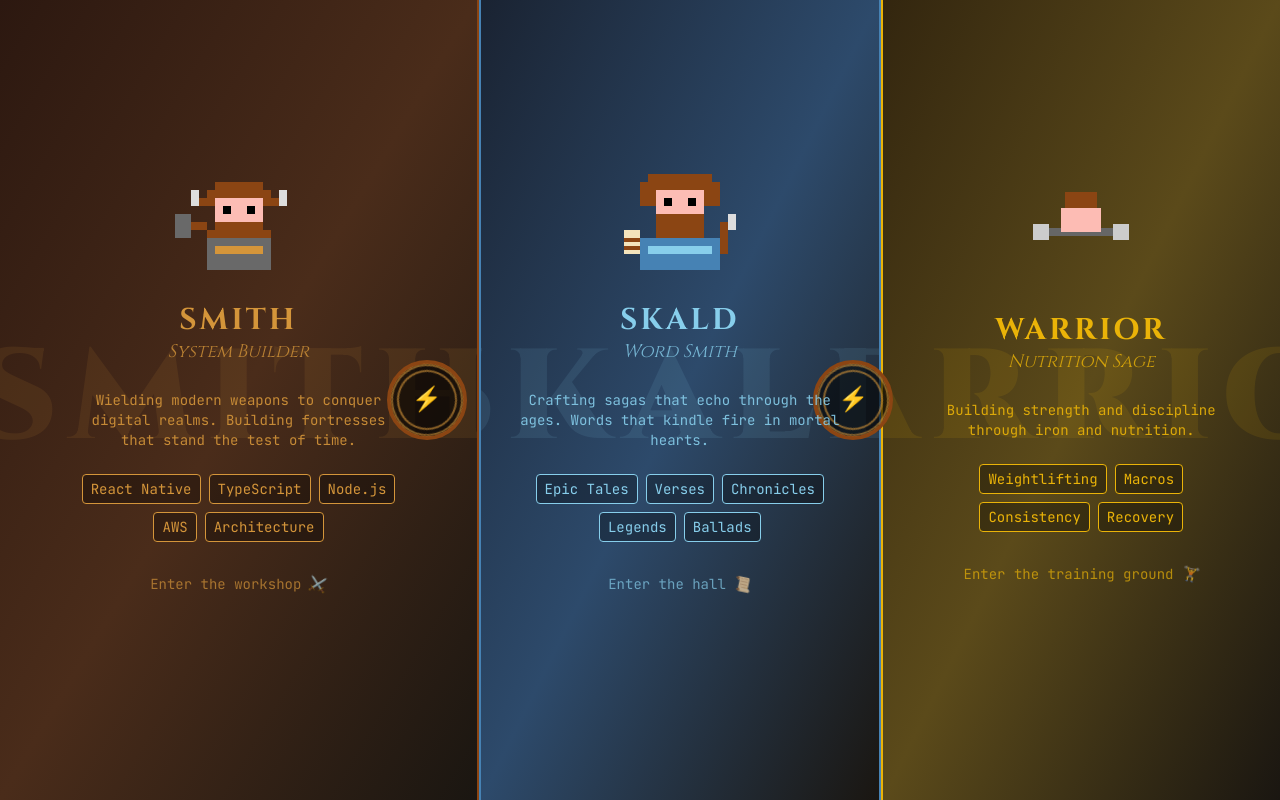
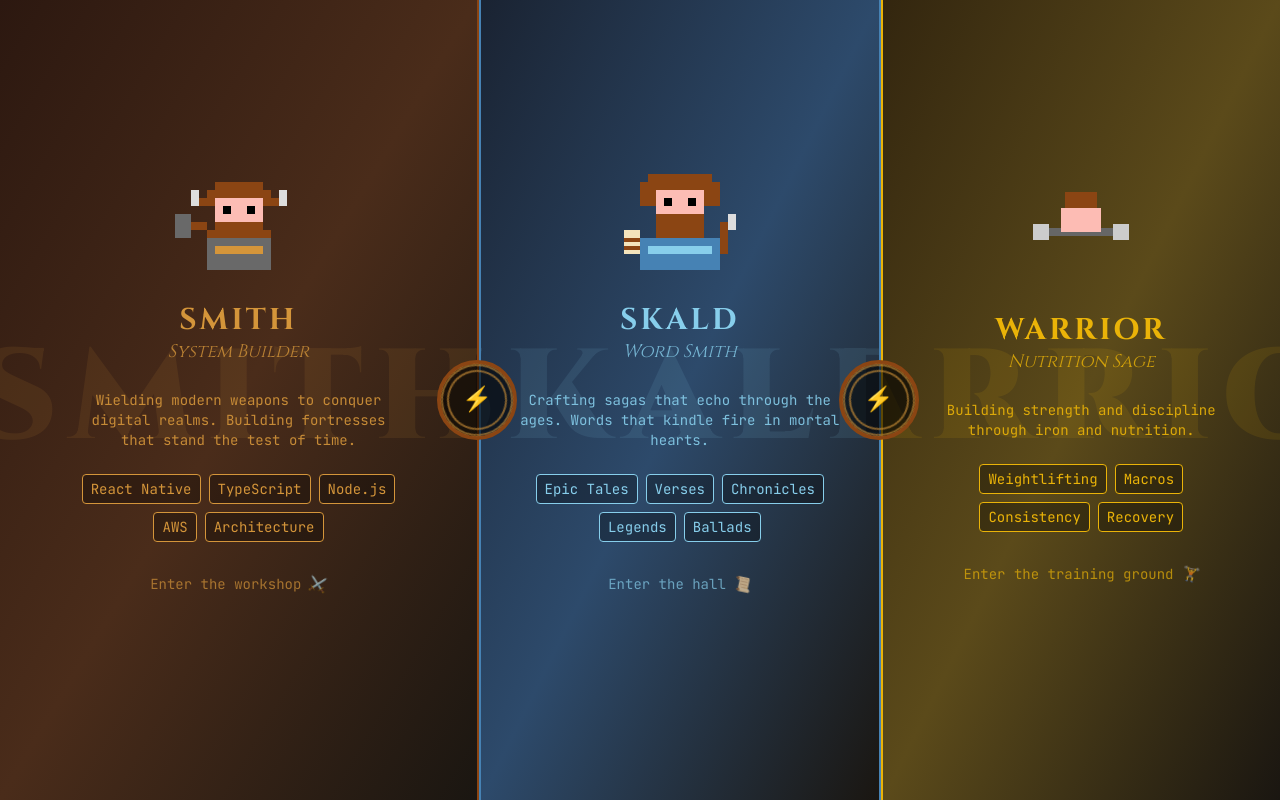
Before and after one commit to itsjonjoe/jonjoe.io, a React (Vite) app: page / in a window 1280 px wide. Built offline with nearby package versions, Linux system fonts and the light colour scheme.

Commit message:
Anchor crests to expanding section dividers

```diff
--- a/src/LandingPage.tsx
+++ b/src/LandingPage.tsx
@@ -141,14 +141,12 @@ export default function LandingPage({ onSelect }: Props) {
       </div>
 
       <div className="landing-page relative flex h-screen flex-col md:flex-row">
-        <VikingCrest className="left-1/2 top-1/3 md:top-1/2 md:left-1/3" />
-        <VikingCrest className="left-1/2 top-2/3 md:top-1/2 md:left-2/3" />
         {/* Smith Section */}
         <section
           onClick={() => onSelect('smith')}
-          className="group relative flex flex-1 cursor-pointer items-center justify-center overflow-hidden border-b-2 border-[#8b4513] bg-gradient-to-br from-[#2c1810] via-[#4a2c1a] to-[#1a1611] text-[#d4953a] transition-all duration-500 hover:flex-[1.2] md:border-b-0 md:border-r-2"
+          className="group relative flex flex-1 cursor-pointer items-center justify-center border-b-2 border-[#8b4513] bg-gradient-to-br from-[#2c1810] via-[#4a2c1a] to-[#1a1611] text-[#d4953a] transition-all duration-500 hover:flex-[1.2] md:border-b-0 md:border-r-2"
         >
-          <div className="absolute inset-0 flex items-center justify-center">
+          <div className="absolute inset-0 overflow-hidden flex items-center justify-center">
             <div className="title-background text-[4rem] sm:text-[6rem] md:text-[8rem] font-black tracking-widest opacity-10">SMITH</div>
           </div>
           <div className="section-content relative z-10 mx-auto flex max-w-xs flex-col items-center text-center">
@@ -183,14 +181,15 @@ export default function LandingPage({ onSelect }: Props) {
               <span className="axe-indicator animate-axe">⚔️</span>
             </div>
           </div>
+          <VikingCrest className="left-1/2 top-full md:top-1/2 md:left-full" />
         </section>
 
         {/* Skald Section */}
         <section
           onClick={() => onSelect('skald')}
-          className="group relative flex flex-1 cursor-pointer items-center justify-center overflow-hidden border-t-2 border-b-2 border-[#4682b4] bg-gradient-to-br from-[#1a2332] via-[#2d4a6b] to-[#1a1611] text-[#87ceeb] transition-all duration-500 hover:flex-[1.2] md:border-t-0 md:border-b-0 md:border-l-2 md:border-r-2"
+          className="group relative flex flex-1 cursor-pointer items-center justify-center border-t-2 border-b-2 border-[#4682b4] bg-gradient-to-br from-[#1a2332] via-[#2d4a6b] to-[#1a1611] text-[#87ceeb] transition-all duration-500 hover:flex-[1.2] md:border-t-0 md:border-b-0 md:border-l-2 md:border-r-2"
         >
-          <div className="absolute inset-0 flex items-center justify-center">
+          <div className="absolute inset-0 overflow-hidden flex items-center justify-center">
             <div className="title-background text-[4rem] sm:text-[6rem] md:text-[8rem] font-black tracking-widest opacity-10">SKALD</div>
           </div>
           <div className="section-content relative z-10 mx-auto flex max-w-xs flex-col items-center text-center">
@@ -224,14 +223,15 @@ export default function LandingPage({ onSelect }: Props) {
               <span className="axe-indicator animate-axe">📜</span>
             </div>
           </div>
+          <VikingCrest className="left-1/2 top-full md:top-1/2 md:left-full" />
         </section>
 
         {/* Warrior Section */}
         <section
           onClick={() => onSelect('warrior')}
-          className="group relative flex flex-1 cursor-pointer items-center justify-center overflow-hidden border-t-2 border-[#eab308] bg-gradient-to-br from-[#33260f] via-[#5b4a1a] to-[#1a1611] text-[#eab308] transition-all duration-500 hover:flex-[1.2] md:border-t-0 md:border-l-2"
+          className="group relative flex flex-1 cursor-pointer items-center justify-center border-t-2 border-[#eab308] bg-gradient-to-br from-[#33260f] via-[#5b4a1a] to-[#1a1611] text-[#eab308] transition-all duration-500 hover:flex-[1.2] md:border-t-0 md:border-l-2"
         >
-          <div className="absolute inset-0 flex items-center justify-center">
+          <div className="absolute inset-0 overflow-hidden flex items-center justify-center">
             <div className="title-background text-[4rem] sm:text-[6rem] md:text-[8rem] font-black tracking-widest opacity-10">WARRIOR</div>
           </div>
           <div className="section-content relative z-10 mx-auto flex max-w-xs flex-col items-center text-center">
```
